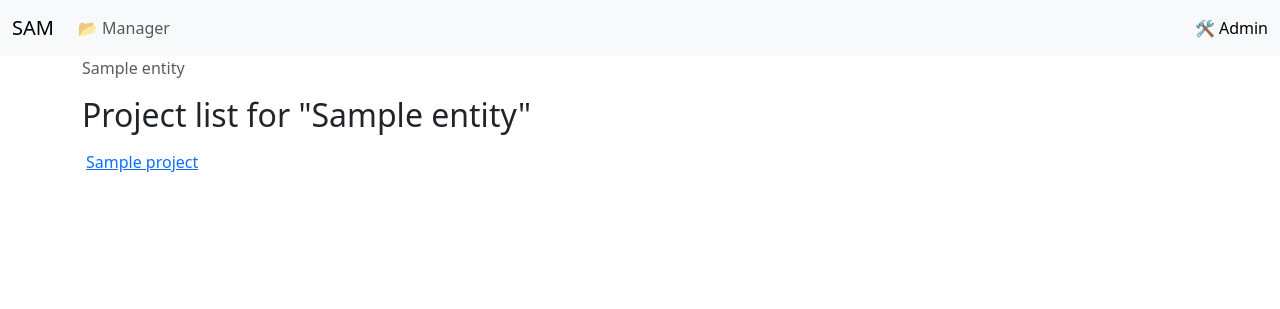
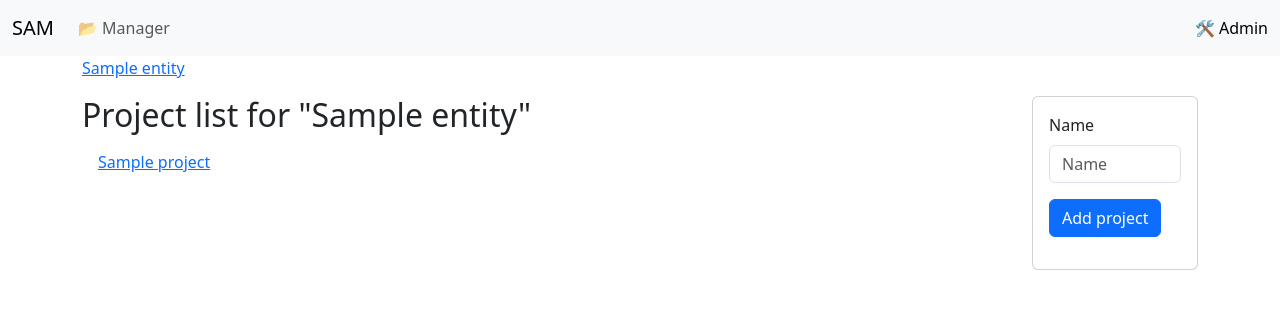
Before and after one commit to yurivital/sam, a Django app: page /entity/1/ in a window 1280 px wide. Shown: the top 309 px of the page. Run offline with Django 4.2, Linux system fonts and the light colour scheme; tables that the repository leaves empty hold one stand-in row (values such as "Sample post"); some libraries are stand-ins or nearby versions.

Commit message:
On site project creation

```diff
--- a/sam/manager/templates/base.html
+++ b/sam/manager/templates/base.html
@@ -1,19 +1,22 @@
-{% load django_bootstrap5 %}
-
-{% bootstrap_css %}
-{% bootstrap_javascript %}
-
+{% load django_bootstrap5 %} {% bootstrap_css %} {% bootstrap_javascript %}
 {% bootstrap_messages %}
 
 <nav class="navbar navbar-expand-lg navbar-light bg-light">
   <div class="container-fluid">
     <a class="navbar-brand" href="/">SAM</a>
-      <button class="navbar-toggler" type="button" data-bs-toggle="collapse" data-bs-target="#navbarText" aria-controls="navbarText" aria-expanded="false" aria-label="Toggle navigation">
+    <button
+      class="navbar-toggler"
+      type="button"
+      data-bs-toggle="collapse"
+      data-bs-target="#navbarText"
+      aria-controls="navbarText"
+      aria-expanded="false"
+      aria-label="Toggle navigation"
+    >
       <span class="navbar-toggler-icon"></span>
     </button>
     <div class="collapse navbar-collapse" id="navbarText">
       <ul class="navbar-nav me-auto mb-2 mb-lg-0">
-
         <li class="nav-item">
           <a class="nav-link" href="/">📂 Manager</a>
         </li>
@@ -32,8 +35,7 @@
       </ol>
     </nav>
   </div>
-    <div class="row">
-        {% block content %}
-        {% endblock %}
+  <div class="row">{% block content %} {% endblock %}</div>
 </div>
-</div>
+
+{% block scripts %} {% endblock %}
--- a/sam/manager/templates/manager/entity_detail.html
+++ b/sam/manager/templates/manager/entity_detail.html
@@ -1,6 +1,7 @@
-{% extends 'base.html' %} {% block breadcrumbs %}
-<li class="breadcrumb-item active" aria-current="page">{{ entity.name }}</li>
+{% extends 'base.html' %} {% load django_bootstrap5 %} {% block breadcrumbs %}
+<li class="breadcrumb-item active" aria-current="page"><a href="{% url "manager:entity" entity.id %}">{{ entity.name }}</a></li>
 {% endblock%} {% block content %}
+<div class="col-10">
   <h2>Project list for "{{ entity.name }}"</h2>
   <ul class="list-group list-group-flush">
     {% for project in entity.projects.all %}
@@ -12,4 +13,15 @@
 
     {% endfor %}
   </ul>
+</div>
+<div class="col-2">
+  <div class="card">
+    <div class="card-body">
+      <form class="form" method="post" action="{% url "manager:entity" entity.id %}">
+        {% csrf_token %} {% bootstrap_form form %}
+        {% bootstrap_button button_type="submit" content="Add project" %}
+      </form>
+    </div>
+  </div>
+</div>
 {% endblock %}
--- a/sam/manager/urls.py
+++ b/sam/manager/urls.py
@@ -5,11 +5,11 @@ from . import views
 
 app_name = "manager"
 urlpatterns = [
-    path("", views.EntityView.as_view(), name="index"),
-    path("entity/<int:pk>/", views.EntityDetailView.as_view(), name="entity"),
+    path("", views.EntityRouterView.as_view(), name="index"),
+    path("entity/<int:pk>/", views.EntityDetailRouterView.as_view(), name="entity"),
     path(
-        "entity/project/<int:pk>/",
-        views.ProjectView.as_view(),
+        "project/<int:pk>/",
+        views.ProjectRouterView.as_view(),
         name="project",
     ),
     path("action/<str:action>/<int:doc_id>/", views.ActionView.as_view(), name="perform-action"),
--- a/sam/manager/views.py
+++ b/sam/manager/views.py
@@ -18,10 +18,6 @@ class EntityListView(generic.ListView):
         context = super().get_context_data(**kwargs)
         context["form"] = EntityListForm
         return context
-
-
-class EntityDetailView(generic.DetailView):
-    model = Entity
 
 
 class EntityListForm(forms.ModelForm):
@@ -47,13 +43,56 @@ class EntityViewFormView(SingleObjectMixin, FormView):
         return reverse("manager:entity", kwargs={"pk": self.object.id})
 
 
-class EntityView(View):
+class EntityRouterView(View):
     def get(self, request, *args, **kwargs):
         view = EntityListView.as_view()
         return view(request, *args, **kwargs)
 
     def post(self, request, *args, **kwargs):
         view = EntityViewFormView.as_view()
+        return view(request, *args, **kwargs)
+
+
+class EntityDetailView(generic.DetailView):
+    model = Entity
+
+    def get_context_data(self, **kwargs):
+        context = super().get_context_data(**kwargs)
+        context["form"] = ProjectForm
+        return context
+
+
+class ProjectForm(forms.ModelForm):
+    class Meta:
+        model = Project
+        fields = [
+            "name",
+        ]
+
+
+class EntityDetailViewForm(SingleObjectMixin, FormView):
+    model = Project
+    form_class = ProjectForm
+
+    def post(self, request, *args, **kwargs):
+        form = self.get_form()
+        if form.is_valid():
+            name = form.cleaned_data["name"]
+            entity = kwargs["pk"]
+            self.object = Project.objects.create(name=name, entity_id=entity)
+            return super().post(request, *args, **kwargs)
+
+    def get_success_url(self):
+        return reverse("manager:project", kwargs={"pk": self.object.id})
+
+
+class EntityDetailRouterView(View):
+    def get(self, request, *args, **kwargs):
+        view = EntityDetailView.as_view()
+        return view(request, *args, **kwargs)
+
+    def post(self, request, *args, **kwargs):
+        view = EntityDetailViewForm.as_view()
         return view(request, *args, **kwargs)
 
 
@@ -93,7 +132,7 @@ class AddDocumentFormView(SingleObjectMixin, FormView):
         return reverse("manager:project", kwargs={"pk": self.object.project.id})
 
 
-class ProjectView(View):
+class ProjectRouterView(View):
     def get(self, request, *args, **kwargs):
         view = ProjectDetailView.as_view()
         return view(request, *args, **kwargs)
```
Also changed, not shown: sam/manager/templates/manager/entity_list.html (+4 -4 lines), sam/manager/templates/manager/project_detail.html (+9 -9 lines). Lines whose indentation alone changed are shown as unchanged.
